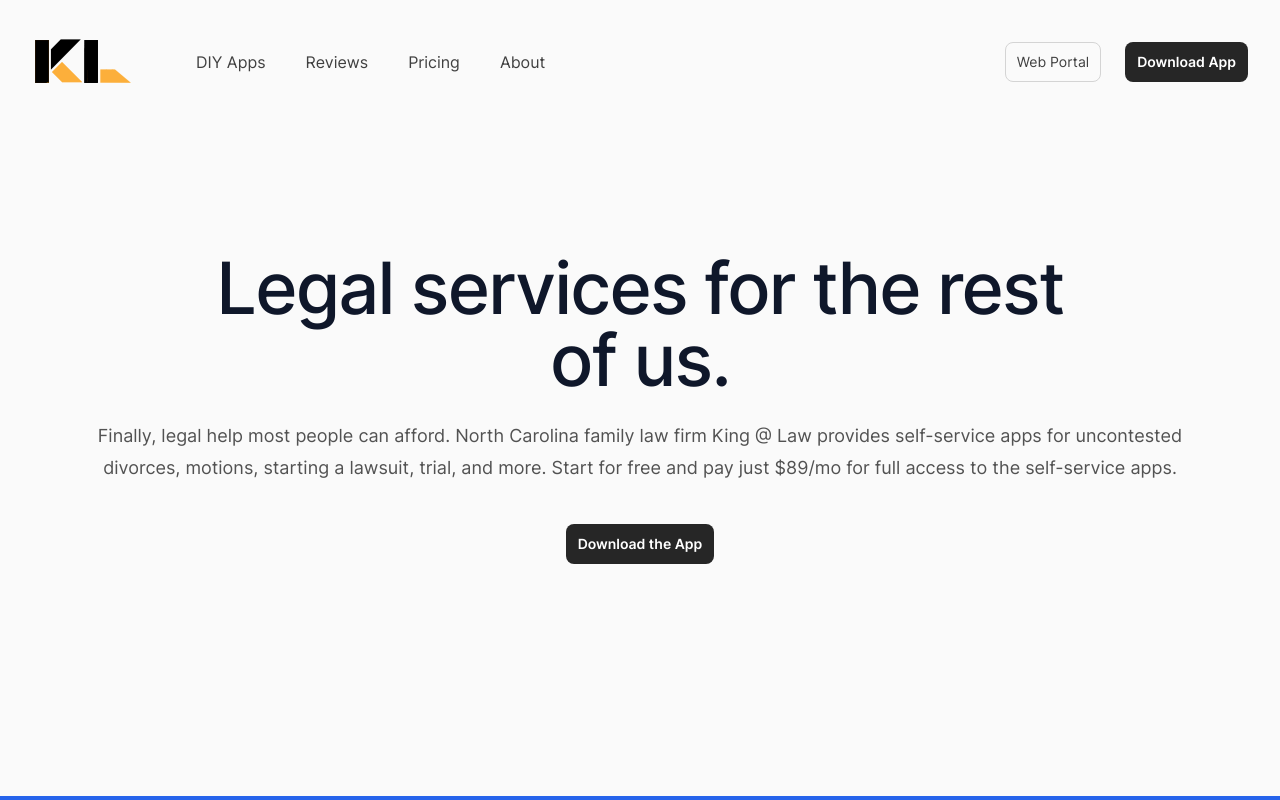
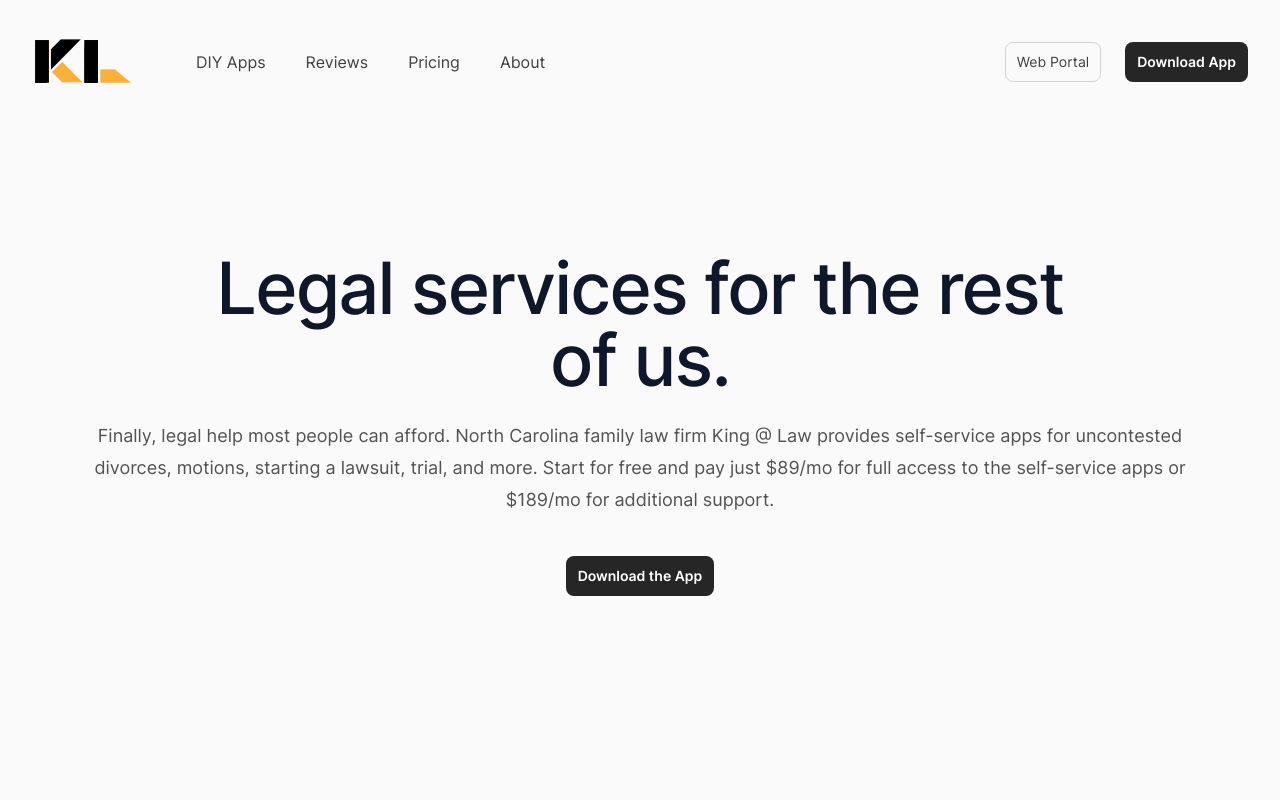
Before and after one commit to David44357/KingLawWebsite, a Next.js app: page /prometheus in a window 1280 px wide. Shown: the top 800 px of the page. Built offline with nearby package versions, Linux system fonts and the light colour scheme.

Commit message:
Update PromHero.jsx

```diff
--- a/src/components/PromHero.jsx
+++ b/src/components/PromHero.jsx
@@ -336,7 +336,7 @@ export function PromHero() {
              Legal services for the rest of us.
             </h1>
             <p className="mt-6 text-lg text-gray-600">
-              {'Finally, legal help most people can afford. North Carolina family law firm King @ Law provides self-service apps for uncontested divorces, motions, starting a lawsuit, trial, and more. Start for free and pay just $89/mo for full access to the self-service apps.'}
+              {'Finally, legal help most people can afford. North Carolina family law firm King @ Law provides self-service apps for uncontested divorces, motions, starting a lawsuit, trial, and more. Start for free and pay just $89/mo for full access to the self-service apps or $189/mo for additional support.'}
             </p>
             <div className="mt-10 flex justify-center gap-x-6">
               {/* <AppStoreLink /> */}
```
